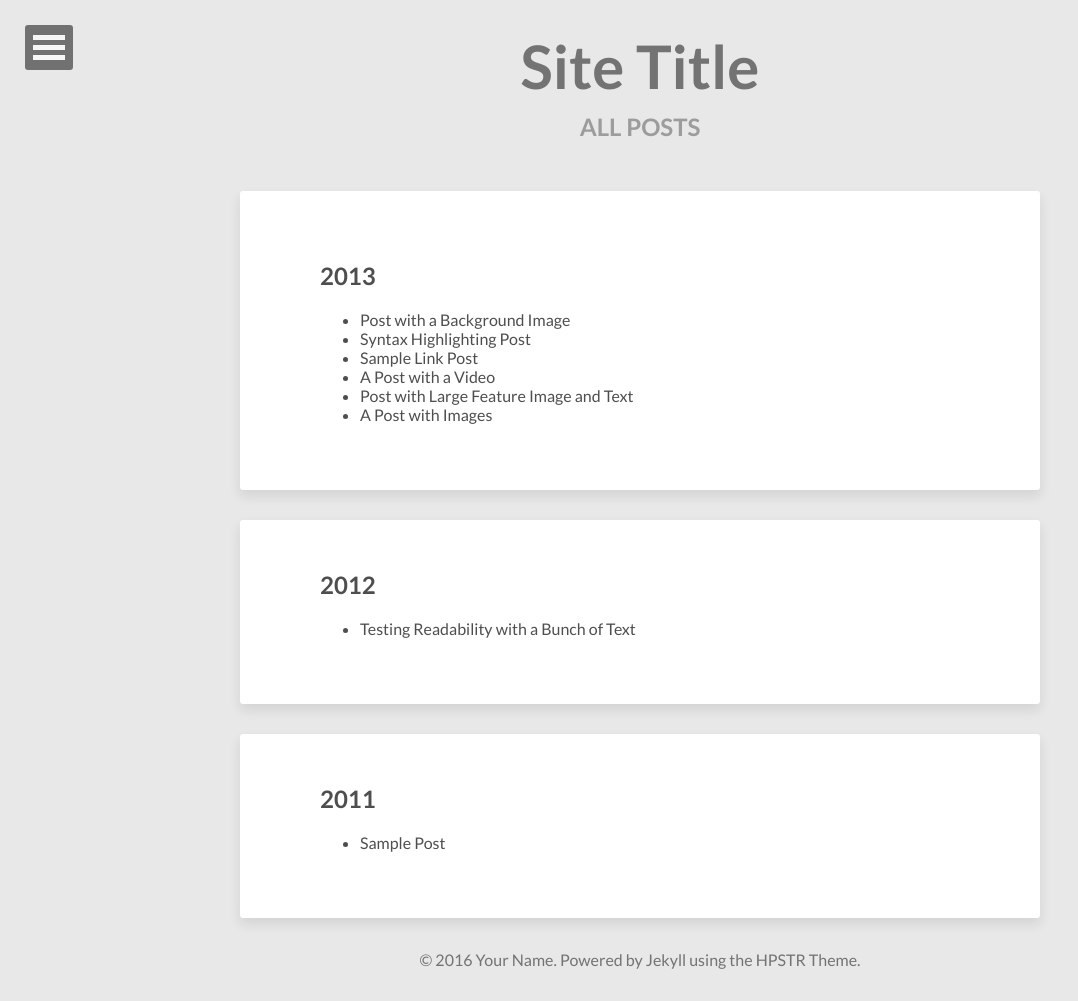
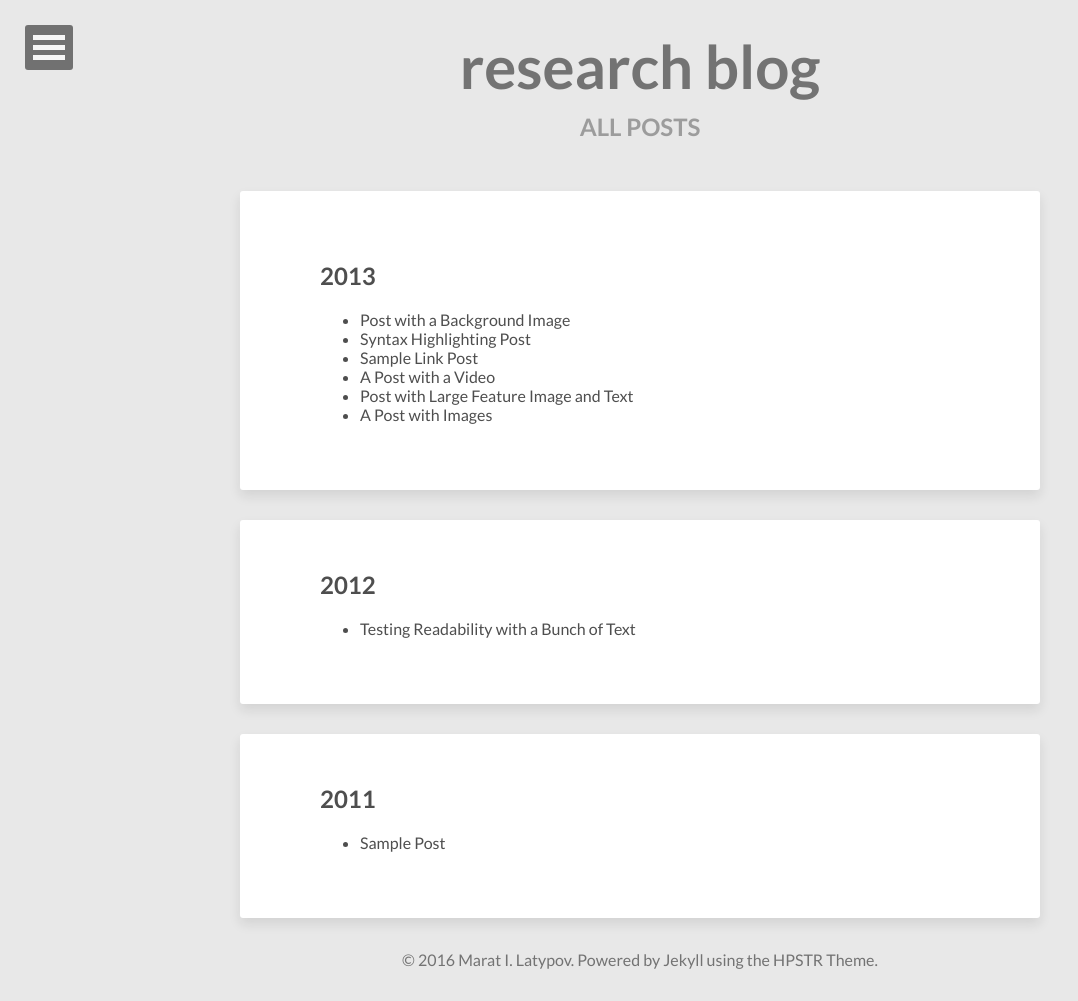
Before and after one commit to latmarat/blog, a Jekyll site: the page built from posts/index.html, in a window 1280 px wide. Shown: the whole page, without its empty margins (0-1078 px from the left). Built offline with Jekyll 4.4.1, drawn with Linux system fonts in a browser that asks for light colours; nearby versions of some CDN libraries; some of the changed lines change nothing that is shown.

Commit message:
Update config

```diff
--- a/_config.yml
+++ b/_config.yml
@@ -1,4 +1,4 @@
-title:            Site Title
+title:            research blog
 description:      Describe your website here.
 disqus_shortname:
 reading_time:     true
@@ -9,10 +9,10 @@ url:
 
 # Owner/author information
 owner:
-  name:           Your Name
+  name:           Marat I. Latypov
   avatar:         avatar.jpg
-  bio:            "Your bio goes here. It shouldn't be super long but a good sentence or two should suffice."
-  email:          you@email.com
+  bio:            "Materials Scientist at Georgia Tech Lorraine."
+  email:          marat.latypov@georgiatech-metz.fr
   # Social networking links used in footer. Update and remove as you like.
   twitter:
   facebook:
@@ -35,7 +35,7 @@ google_verify:
 bing_verify:
 
 # http://en.wikipedia.org/wiki/List_of_tz_database_time_zones
-timezone:    America/New_York
+timezone:    Europe/Paris
 future:      true
 highlighter: rouge
 markdown:    kramdown
```
